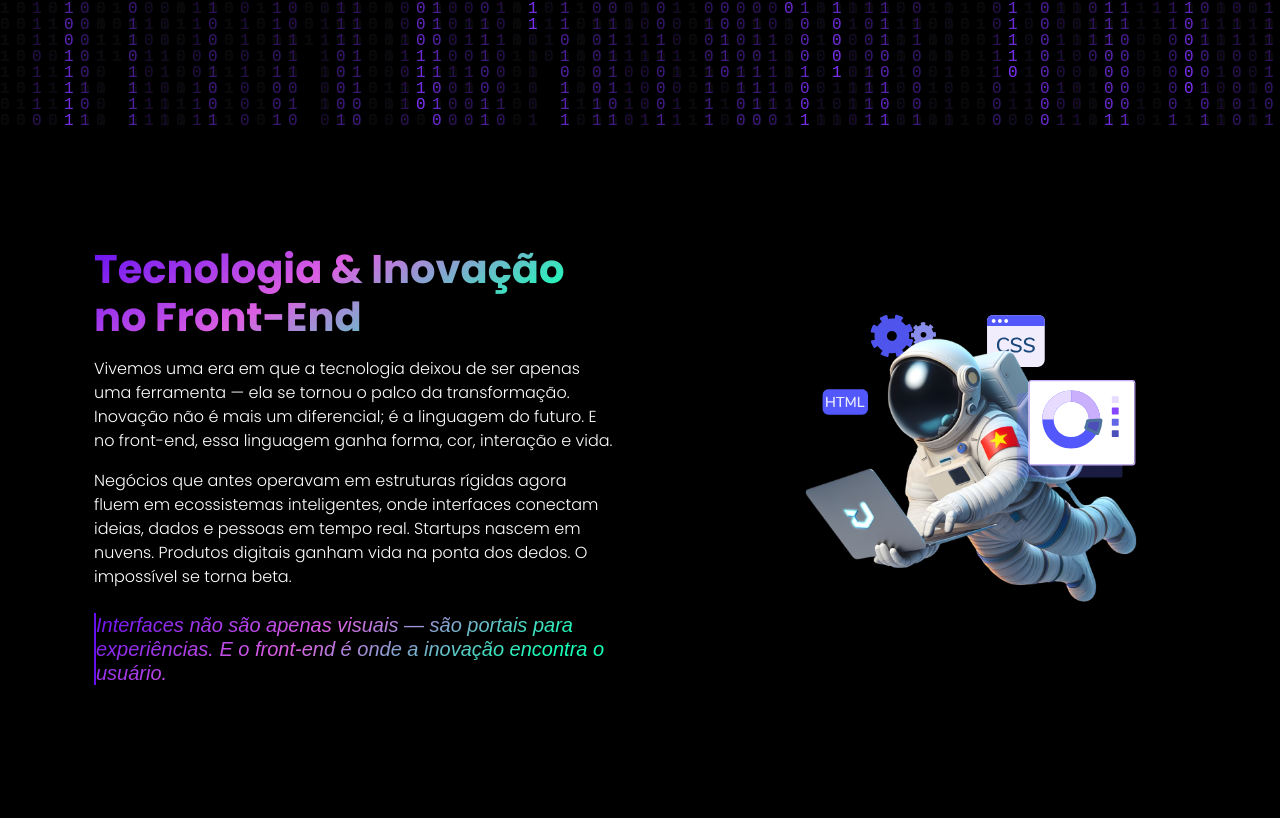
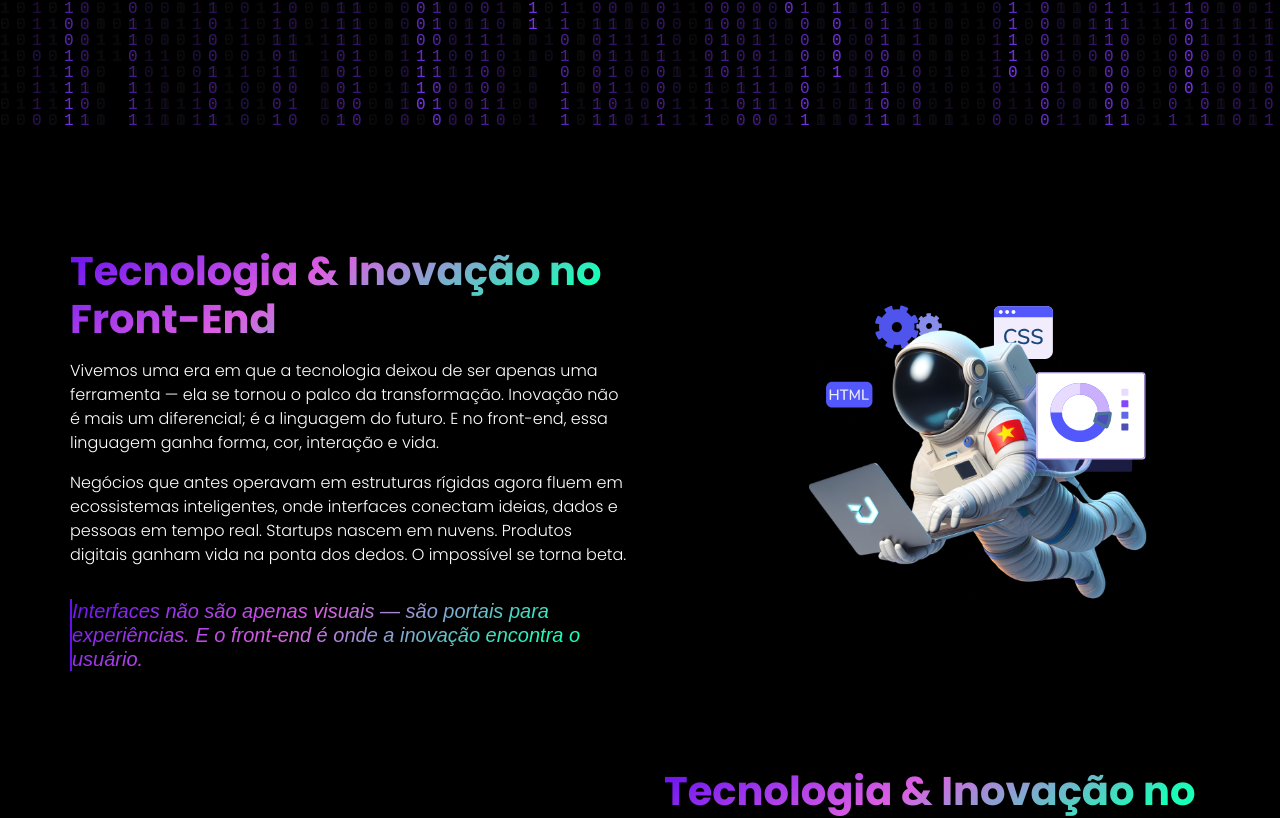
Before and after one commit to Vanz-silva/meu-portifolio-v2, a Next.js app: page / in a window 1280 px wide. Shown: the part 3599-4417 px from the top of the page. Built offline with nearby package versions, Linux system fonts and the light colour scheme.

Commit message:
chore: gap componente lottie

```diff
--- a/src/components/Lottie.jsx
+++ b/src/components/Lottie.jsx
@@ -5,20 +5,21 @@ import { Player } from "@lottiefiles/react-lottie-player";
 
 const Lottie = () => {
   return (
-    <div className="container py-5">
+    <section className="ps">
+      <div className="container pc">
         <div className="row position-relative pt-4">
           {/* Coluna Esquerda */}
           <div className="col-md-6 d-flex  flex-column align-items-start position-relative z-2">
-          <div className="container py-5">
+            <div className="justify-content-center d-flex flex-column gap-3">
               {/* Hero Section */}
-            <div className=" mb-3">
+              <div>
                 <h4 className="display-4 fs-1 fw-bold">
                   Tecnologia & Inovação no Front-End
                 </h4>
               </div>
 
               {/* Parágrafo Principal */}
-            <div className="mb-3">
+              <div>
                 <p className="lead fs-6">
                   Vivemos uma era em que a tecnologia deixou de ser apenas uma
                   ferramenta — ela se tornou o palco da transformação. Inovação
@@ -26,8 +27,8 @@ const Lottie = () => {
                   front-end, essa linguagem ganha forma, cor, interação e vida.
                 </p>
                 <p className="lead fs-6">
-                Negócios que antes operavam em estruturas rígidas agora fluem em
-                ecossistemas inteligentes, onde interfaces conectam ideias,
+                  Negócios que antes operavam em estruturas rígidas agora fluem
+                  em ecossistemas inteligentes, onde interfaces conectam ideias,
                   dados e pessoas em tempo real. Startups nascem em nuvens.
                   Produtos digitais ganham vida na ponta dos dedos. O impossível
                   se torna beta.
@@ -35,7 +36,7 @@ const Lottie = () => {
               </div>
 
               {/* Citação / Destaque */}
-            <div className="box-des mt-4">
+              <div className="box-des">
                 <h5 className="text-des fst-italic">
                   Interfaces não são apenas visuais — são portais para
                   experiências. E o front-end é onde a inovação encontra o
@@ -73,7 +74,7 @@ const Lottie = () => {
           {/* Coluna com Lottie de fundo */}
           <div
             className="col-md-6 position-relative d-flex flex-column align-items-center justify-content-center"
-          style={{  overflow: "hidden", }}
+            style={{ overflow: "hidden" }}
           >
             {/* Lottie de background */}
             <Player
@@ -112,8 +113,8 @@ const Lottie = () => {
                   front-end, essa linguagem ganha forma, cor, interação e vida.
                 </p>
                 <p className="lead fs-6">
-                Negócios que antes operavam em estruturas rígidas agora fluem em
-                ecossistemas inteligentes, onde interfaces conectam ideias,
+                  Negócios que antes operavam em estruturas rígidas agora fluem
+                  em ecossistemas inteligentes, onde interfaces conectam ideias,
                   dados e pessoas em tempo real. Startups nascem em nuvens.
                   Produtos digitais ganham vida na ponta dos dedos. O impossível
                   se torna beta.
@@ -132,6 +133,7 @@ const Lottie = () => {
           </div>
         </div>
       </div>
+    </section>
   );
 };
 
```
Lines whose indentation alone changed are shown as unchanged.
